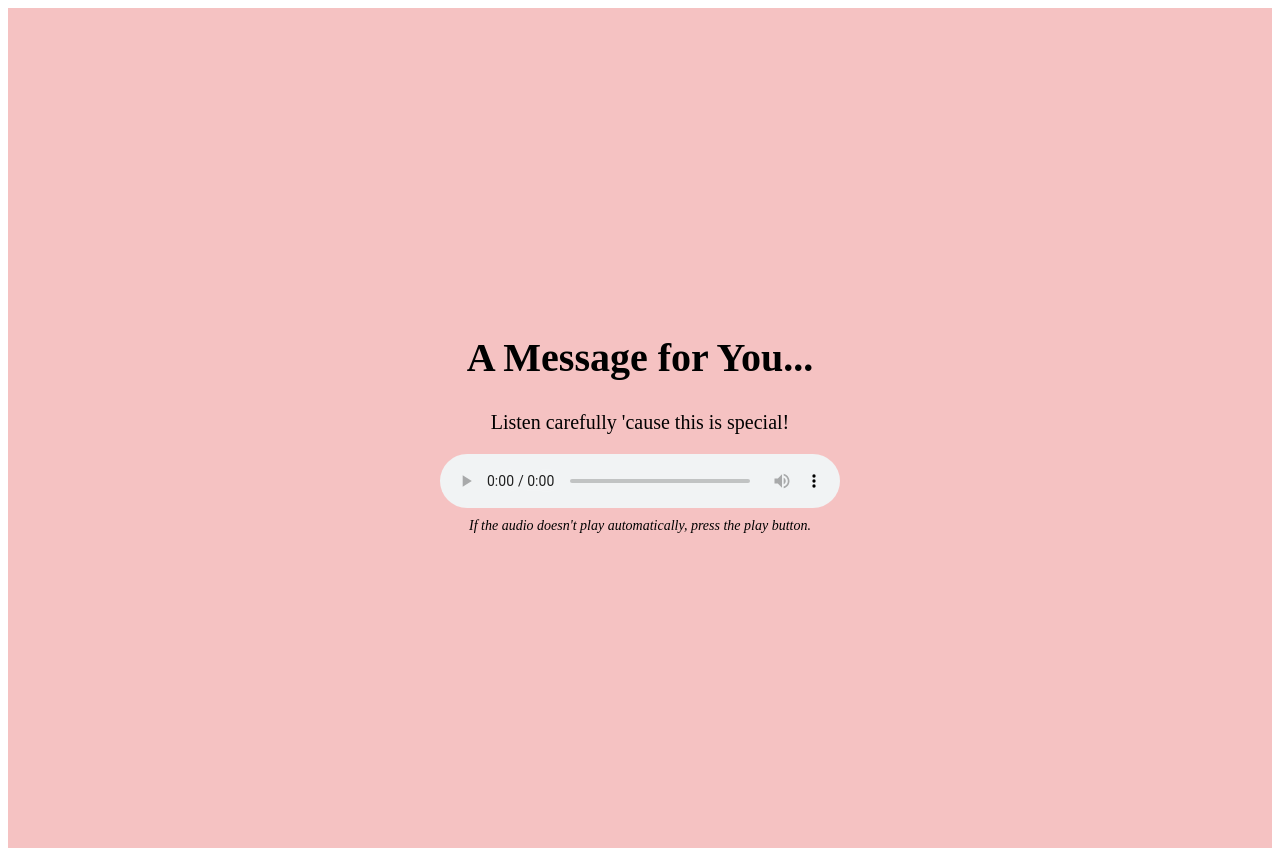
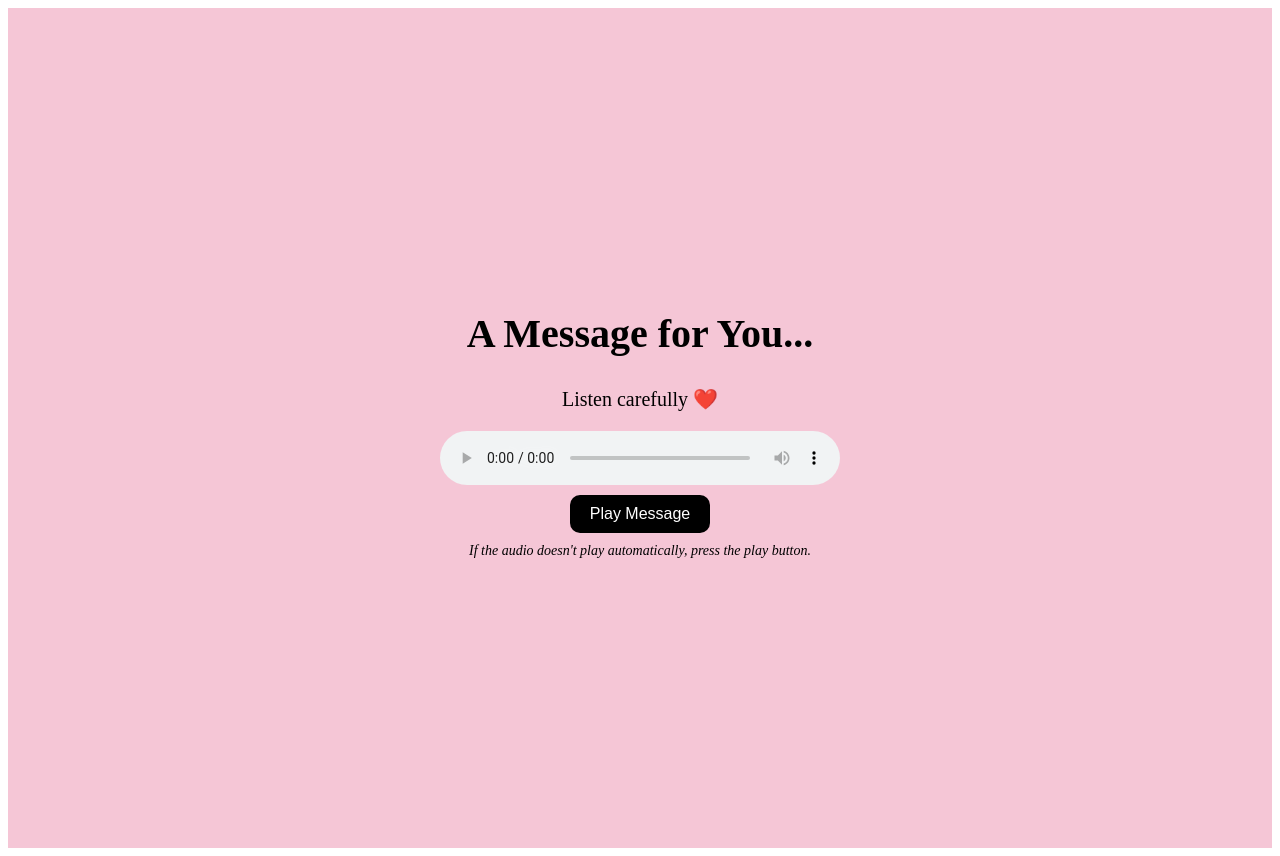
Before and after one commit to shreyasjha03/baily, a Next.js app: page /final in a window 1280 px wide. Built offline with nearby package versions, Linux system fonts and the light colour scheme.

Commit message:
Updated Next.js app with fixes

```diff
--- a/src/app/final/page.js
+++ b/src/app/final/page.js
@@ -13,16 +13,22 @@ export default function FinalPage() {
   return (
     <div style={styles.container}>
       <h1 style={styles.title}>A Message for You...</h1>
-      <p style={styles.subtitle}>Listen carefully &apos;cause this is special!</p>
+      <p style={styles.subtitle}>Listen carefully ❤️</p>
 
+      {/* Audio player */}
       <audio ref={audioRef} controls style={styles.audio}>
+        <source src="/voice-memo.mp3" type="audio/mp3" />
         <source src="/voice-memo.m4a" type="audio/mp4" />
-        <source src="/voice-memo.mp3" type="audio/mp3" />
         Your browser does not support the audio element.
       </audio>
 
+      {/* Fallback button */}
+      <button onClick={() => audioRef.current?.play()} style={styles.playButton}>
+        Play Message
+      </button>
+
       <p style={styles.note}>
-        If the audio doesn&apos;t play automatically, press the play button.
+        If the audio doesn't play automatically, press the play button.
       </p>
     </div>
   );
@@ -31,7 +37,7 @@ export default function FinalPage() {
 const styles = {
   container: {
     textAlign: "center",
-    backgroundColor: "#f5c2c2",
+    backgroundColor: "#f5c6d6",
     minHeight: "100vh",
     padding: "20px",
     display: "flex",
@@ -55,6 +61,16 @@ const styles = {
     outline: "none",
     borderRadius: "10px",
   },
+  playButton: {
+    padding: "10px 20px",
+    fontSize: "1rem",
+    cursor: "pointer",
+    background: "black",
+    color: "white",
+    border: "none",
+    borderRadius: "10px",
+    marginTop: "10px",
+  },
   note: {
     fontSize: "14px",
     marginTop: "10px",
--- a/src/app/page.js
+++ b/src/app/page.js
@@ -6,7 +6,7 @@ export default function Home() {
 
   return (
     <div style={styles.container}>
-      <h1 style={styles.title}>Hi Bhavyu!!</h1>
+      <h1 style={styles.title}>Hi Bhavyu</h1>
       <button onClick={() => router.push("/memories")} style={styles.button}>
         Click Here
       </button>
```
Also changed, not shown: src/app/memories/page.js (+35 -17 lines).
